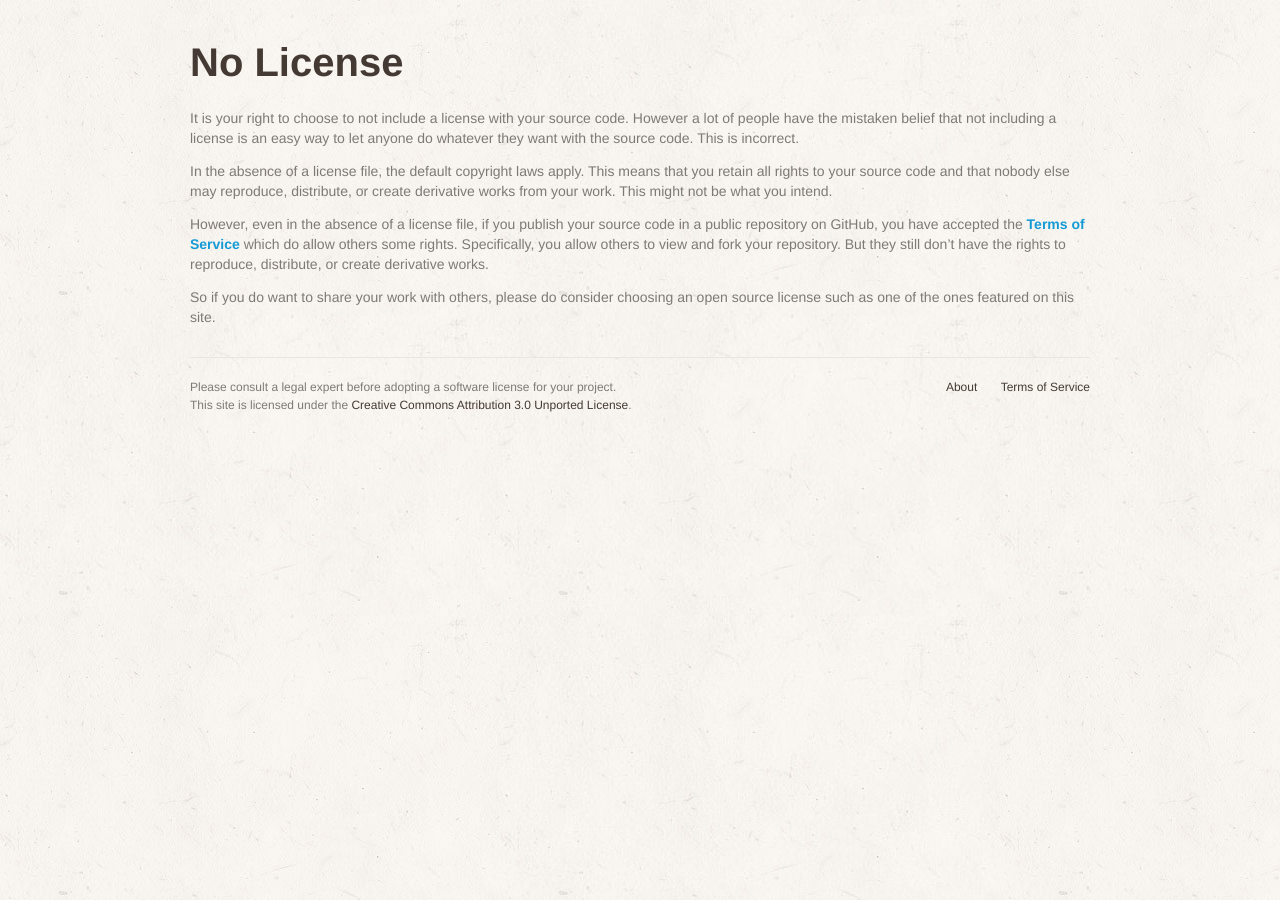
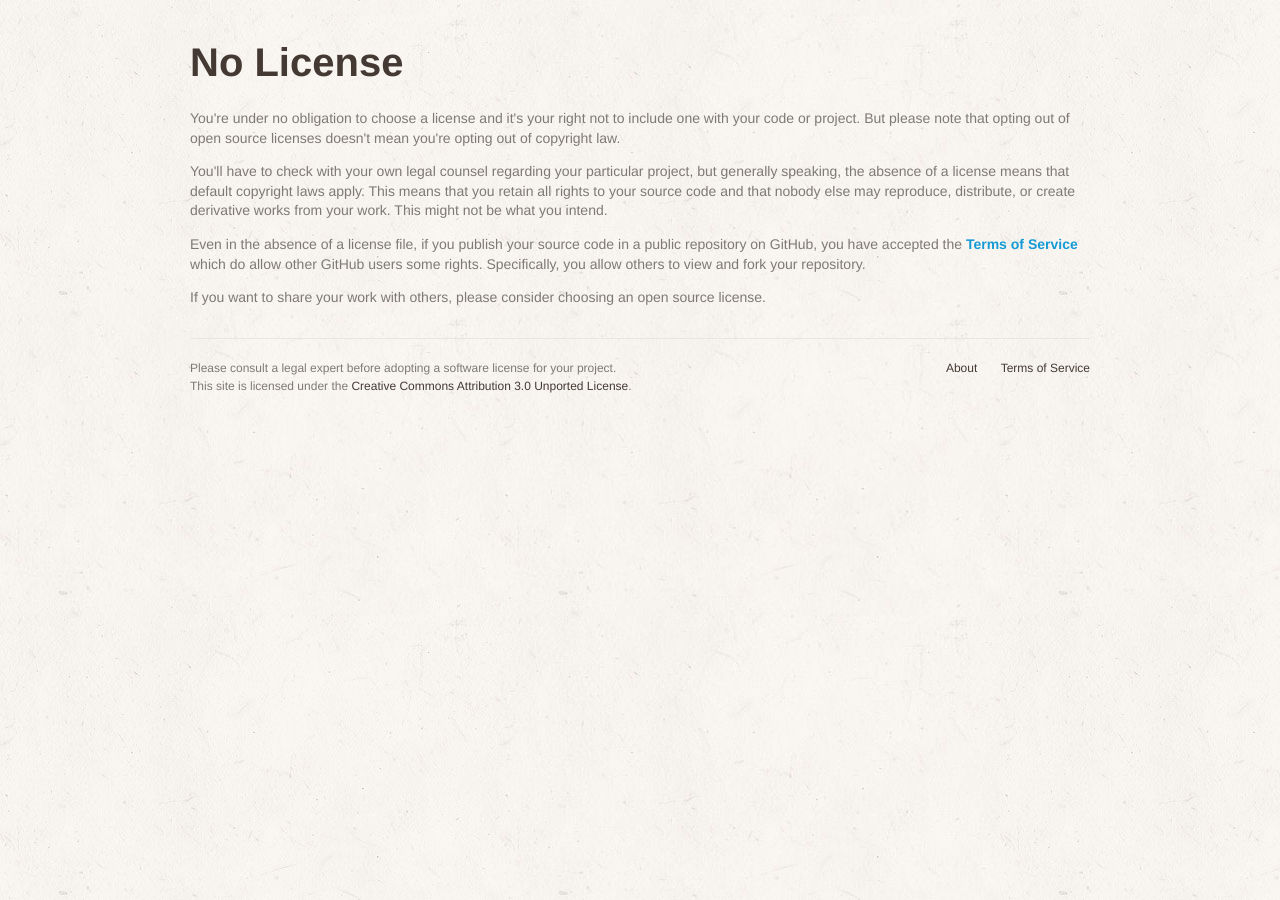
Before and after one commit to github/choosealicense.com, a Jekyll site: the page built from no-license.html, in a window 1280 px wide. Built offline with Jekyll 4.4.1, drawn with Linux system fonts in a browser that asks for light colours; some web fonts are replaced.

Commit message:
Update no-license.html

```diff
--- a/no-license.html
+++ b/no-license.html
@@ -5,14 +5,14 @@ permalink: no-license/
 
 <h1>No License</h1>
 <p>
-  It is your right to choose to not include a license with your source code. However a lot of people have the mistaken belief that not including a license is an easy way to let anyone do whatever they want with the source code. This is incorrect.
+  You're under no obligation to choose a license and it's your right not to include one with your code or project. But please note that opting out of open source licenses doesn't mean you're opting out of copyright law.
 </p>
 </p>
-  In the absence of a license file, the default copyright laws apply. This means that you retain all rights to your source code and that nobody else may reproduce, distribute, or create derivative works from your work. This might not be what you intend.
+ You'll have to check with your own legal counsel regarding your particular project, but generally speaking, the absence of a license means that default copyright laws apply. This means that you retain all rights to your source code and that nobody else may reproduce, distribute, or create derivative works from your work. This might not be what you intend.
 </p>
 <p>
-  However, even in the absence of a license file, if you publish your source code in a public repository on GitHub, you have accepted the <a href="https://help.github.com/articles/github-terms-of-service">Terms of Service</a> which do allow others some rights. Specifically, you allow others to view and fork your repository. But they still don’t have the rights to reproduce, distribute, or create derivative works.
+  Even in the absence of a license file, if you publish your source code in a public repository on GitHub, you have accepted the <a href="https://help.github.com/articles/github-terms-of-service">Terms of Service</a> which do allow other GitHub users some rights. Specifically, you allow others to view and fork your repository.
 </p>
 <p>
-  So if you do want to share your work with others, please do consider choosing an open source license such as one of the ones featured on this site.
+  If you want to share your work with others, please consider choosing an open source license.
 </p>
```
